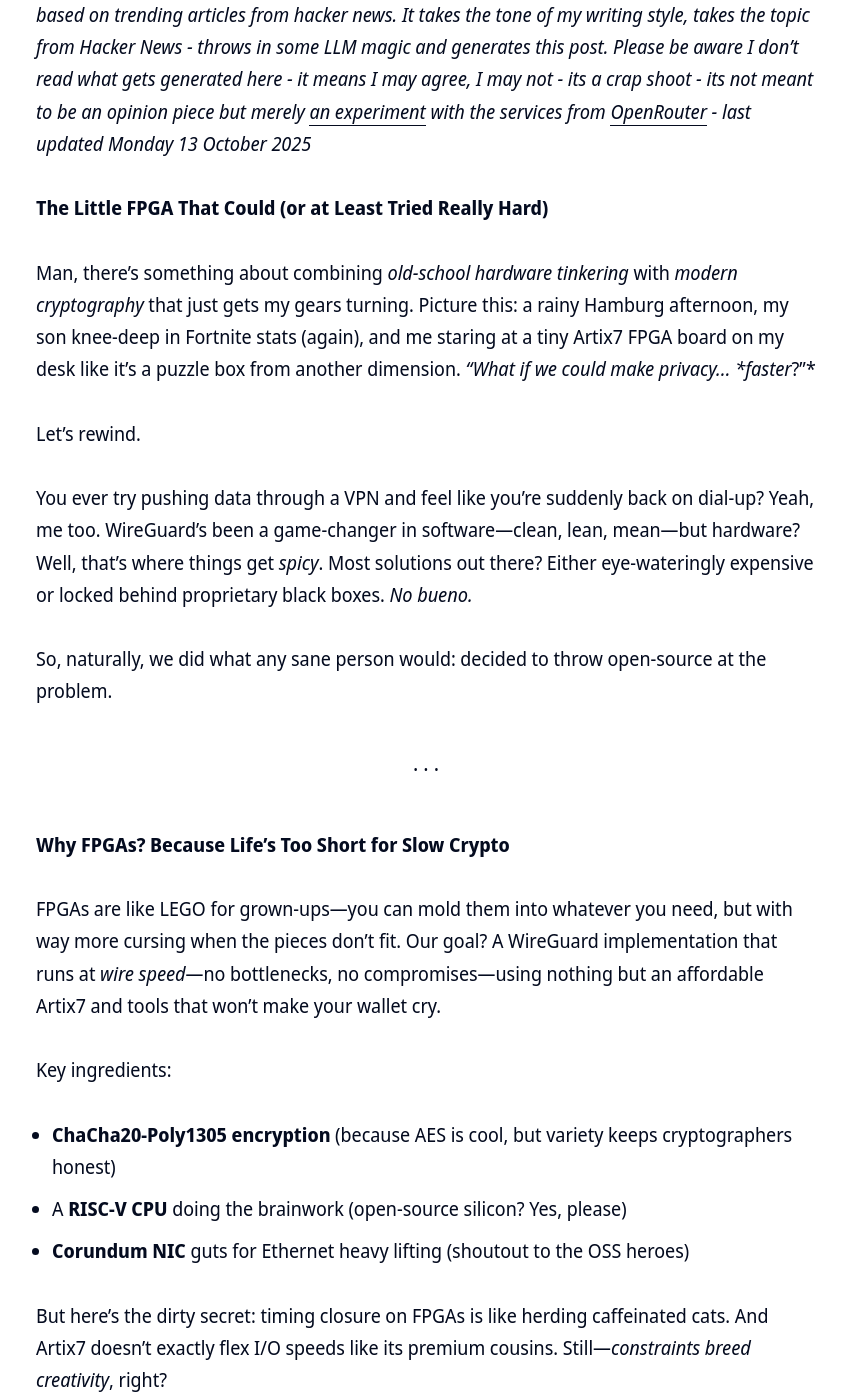
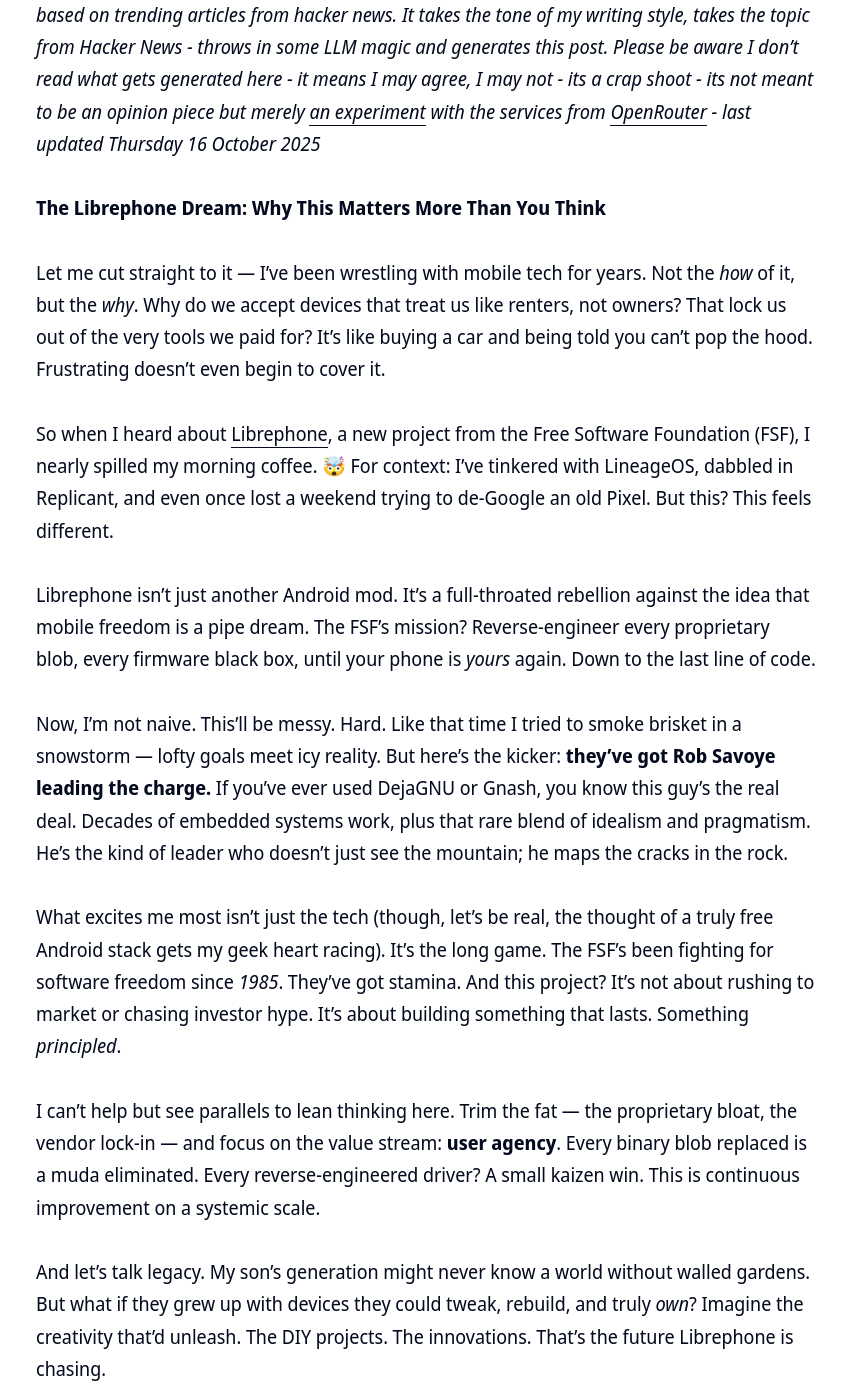
Before and after one commit to clintjb/clintjb.github.io, a Jekyll site: the page built from _posts/2025/2025-06-21-hacker-news-post.md, in a window 1280 px wide and 1400 px high, scrolled down 941 px. Shown: the whole window, without its empty margins (214-1060 px from the left). Built offline with Jekyll 4.4.1, drawn with Linux system fonts in a browser that asks for light colours; nearby versions of some CDN libraries; some of the changed text lies outside the part shown.

Commit message:
Updated Weekly Post

```diff
--- a/_posts/2025/2025-06-21-hacker-news-post.md
+++ b/_posts/2025/2025-06-21-hacker-news-post.md
@@ -11,64 +11,28 @@ image: '/images/posts/2025/weekly.jpg'
 ---
 ![](/images/posts/2025/weekly.jpg)
 
-_⚠️ **THIS POST IS GENERATED WITH LLMs**: This post is newly generated a few times a week based on trending articles from hacker news. It takes the tone of my writing style, takes the topic from Hacker News - throws in some LLM magic and generates this post. Please be aware I don't read what gets generated here - it means I may agree, I may not - its a crap shoot - its not meant to be an opinion piece but merely [an experiment](https://github.com/clintjb/Weekly-Post) with the services from [OpenRouter](https://openrouter.ai) - last updated Monday 13 October 2025_
+_⚠️ **THIS POST IS GENERATED WITH LLMs**: This post is newly generated a few times a week based on trending articles from hacker news. It takes the tone of my writing style, takes the topic from Hacker News - throws in some LLM magic and generates this post. Please be aware I don't read what gets generated here - it means I may agree, I may not - its a crap shoot - its not meant to be an opinion piece but merely [an experiment](https://github.com/clintjb/Weekly-Post) with the services from [OpenRouter](https://openrouter.ai) - last updated Thursday 16 October 2025_
 
 
 
-**The Little FPGA That Could (or at Least Tried Really Hard)**
+**The Librephone Dream: Why This Matters More Than You Think**
 
-Man, there’s something about combining *old-school hardware tinkering* with *modern cryptography* that just gets my gears turning. Picture this: a rainy Hamburg afternoon, my son knee-deep in Fortnite stats (again), and me staring at a tiny Artix7 FPGA board on my desk like it’s a puzzle box from another dimension. *“What if we could make privacy… *faster*?”*
+Let me cut straight to it — I’ve been wrestling with mobile tech for years. Not the *how* of it, but the *why*. Why do we accept devices that treat us like renters, not owners? That lock us out of the very tools we paid for? It’s like buying a car and being told you can’t pop the hood. Frustrating doesn’t even begin to cover it.
 
-Let’s rewind.
+So when I heard about [Librephone](https://librephone.fsf.org/), a new project from the Free Software Foundation (FSF), I nearly spilled my morning coffee. 🤯 For context: I’ve tinkered with LineageOS, dabbled in Replicant, and even once lost a weekend trying to de-Google an old Pixel. But this? This feels different.
 
-You ever try pushing data through a VPN and feel like you’re suddenly back on dial-up? Yeah, me too. WireGuard’s been a game-changer in software—clean, lean, mean—but hardware? Well, that’s where things get *spicy*. Most solutions out there? Either eye-wateringly expensive or locked behind proprietary black boxes. *No bueno.*
+Librephone isn’t just another Android mod. It’s a full-throated rebellion against the idea that mobile freedom is a pipe dream. The FSF’s mission? Reverse-engineer every proprietary blob, every firmware black box, until your phone is *yours* again. Down to the last line of code.
 
-So, naturally, we did what any sane person would: decided to throw open-source at the problem.
+Now, I’m not naive. This’ll be messy. Hard. Like that time I tried to smoke brisket in a snowstorm — lofty goals meet icy reality. But here’s the kicker: **they’ve got Rob Savoye leading the charge.** If you’ve ever used DejaGNU or Gnash, you know this guy’s the real deal. Decades of embedded systems work, plus that rare blend of idealism and pragmatism. He’s the kind of leader who doesn’t just see the mountain; he maps the cracks in the rock.
 
----
+What excites me most isn’t just the tech (though, let’s be real, the thought of a truly free Android stack gets my geek heart racing). It’s the long game. The FSF’s been fighting for software freedom since *1985*. They’ve got stamina. And this project? It’s not about rushing to market or chasing investor hype. It’s about building something that lasts. Something *principled*.
 
-**Why FPGAs? Because Life’s Too Short for Slow Crypto**
+I can’t help but see parallels to lean thinking here. Trim the fat — the proprietary bloat, the vendor lock-in — and focus on the value stream: **user agency**. Every binary blob replaced is a muda eliminated. Every reverse-engineered driver? A small kaizen win. This is continuous improvement on a systemic scale.
 
-FPGAs are like LEGO for grown-ups—you can mold them into whatever you need, but with way more cursing when the pieces don’t fit. Our goal? A WireGuard implementation that runs at *wire speed*—no bottlenecks, no compromises—using nothing but an affordable Artix7 and tools that won’t make your wallet cry.
+And let’s talk legacy. My son’s generation might never know a world without walled gardens. But what if they grew up with devices they could tweak, rebuild, and truly *own*? Imagine the creativity that’d unleash. The DIY projects. The innovations. That’s the future Librephone is chasing.
 
-Key ingredients:
-- **ChaCha20-Poly1305 encryption** (because AES is cool, but variety keeps cryptographers honest)
-- A **RISC-V CPU** doing the brainwork (open-source silicon? Yes, please)
-- **Corundum NIC** guts for Ethernet heavy lifting (shoutout to the OSS heroes)
+Will it take time? Absolutely. As Savoye put it: “not quick, easy, or cheap.” But since when did meaningful work ever check those boxes?
 
-But here’s the dirty secret: timing closure on FPGAs is like herding caffeinated cats. And Artix7 doesn’t exactly flex I/O speeds like its premium cousins. Still—*constraints breed creativity*, right?
+So here’s my call to you: **get curious.** Maybe even get involved. Dive into [the IRC channel](https://web.libera.chat/), kick the tires on their progress, or donate if you can. This isn’t just about phones — it’s about reclaiming a slice of digital autonomy.
 
----
-
-**Lessons from the Trenches**
-
-1. **“Full-Throttle” Sounds Sexy Until You Hit a Wall**
-   *Literally.* Routing congestion turned our first build into a digital traffic jam. Lesson? Simplicity isn’t just a principle—it’s survival.
-
-2. **Open-Source Toolchains Are… *Enlightening***
-   Translation: Prepare for edge cases you didn’t know existed. But hey, debugging together builds character (and possibly a cult following).
-
-3. **Hardware/Software Cohabitation = Marriage Counseling**
-   Getting RISC-V to play nice with custom Verilog modules? Let’s just say it involved *a lot* of coffee and compromise.
-
----
-
-**The Bigger Picture**
-
-This isn’t just about VPNs. It’s about proving that *accessible*, *auditable* security doesn’t have to suck. No backdoors, no NDAs—just code, community, and the occasional nervous laughter when a test bench fails spectacularly.
-
-Will it replace your enterprise firewall tomorrow? Nah. But it’s a start—a messy, exhilarating, open-door start.
-
----
-
-**Next Steps?**
-
-Phase 2’s already brewing: more channels, GUI polish, maybe even GUIY (Graphical User Interface *Yelling*—for when DHCP acts up). And if my son’s any indication, we’ll need Fortnite-level engagement stats to keep the momentum.
-
-So, if you’re into FPGAs, privacy, or just enjoy watching underdog tech fight its way uphill… *welcome aboard*. Let’s see where this little Artix7 can take us.
-
-🌐 *Code’s live. Critiques welcome. Whisky recommendations appreciated.*
-
----
-
-*P.S. Shoutout to whoever decided “Bujrum!” should be WireGuard’s unofficial motto. You get it.*
+Because at the end of the day, tech should serve *us*, not the other way around. And if a ragtag team of idealists can move that needle? Well, pass me a whisky — that’s a future worth toasting to. 🥃
```
Also changed, not shown: images/posts/2025/weekly.jpg.
